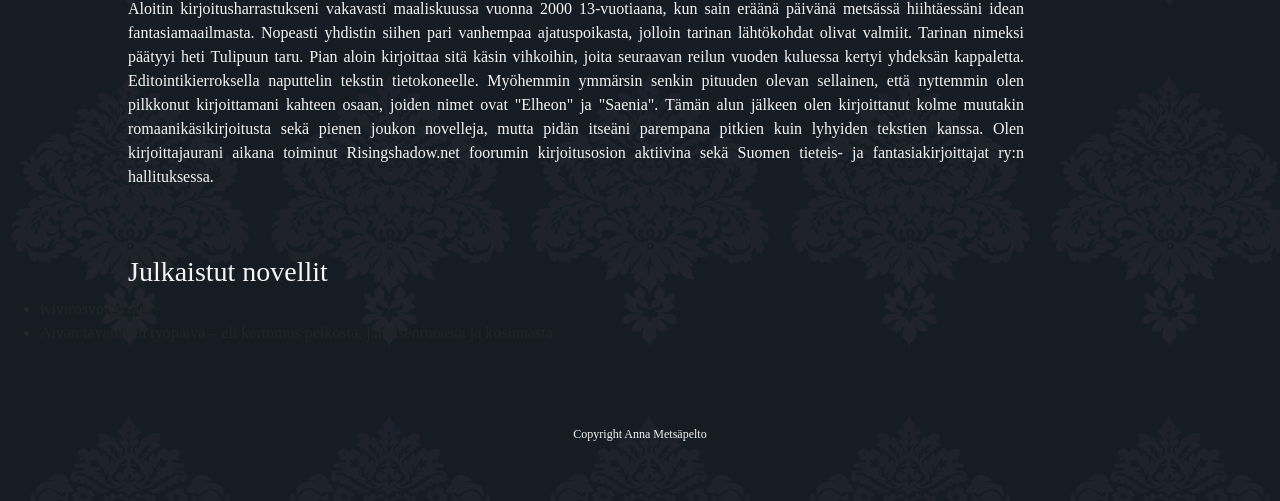
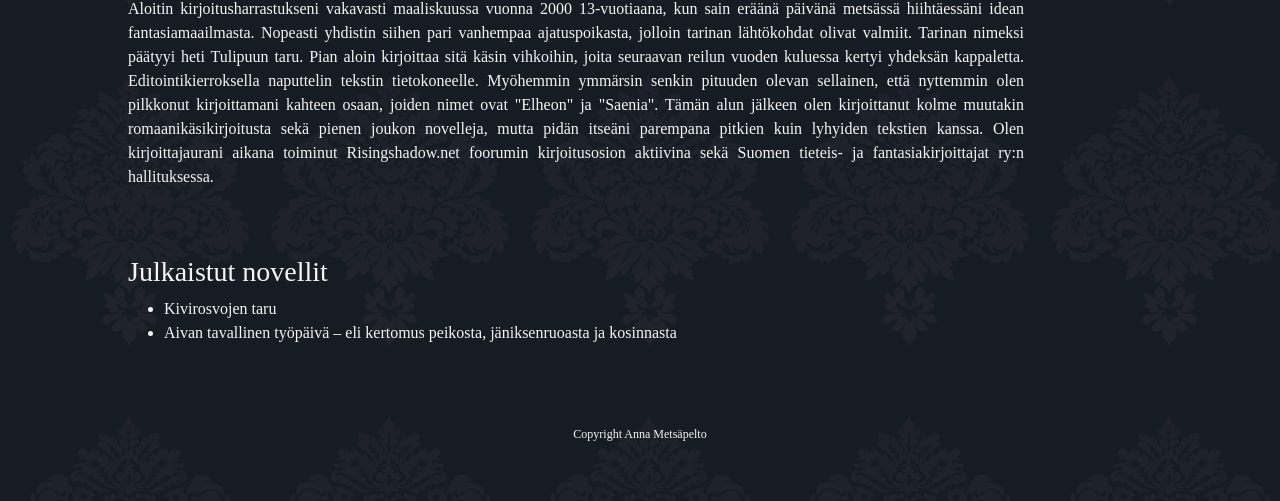
Before and after one commit to annametsapelto/writing, a plain HTML site: page index.html in a window 1280 px wide. Shown: the part 299-800 px from the top of the page. Drawn offline with nearby package versions, Linux system fonts and the light colour scheme.

Commit message:
Change list item color and add margin to them

```diff
--- a/portfoliostyle.css
+++ b/portfoliostyle.css
@@ -25,7 +25,9 @@ h3 {
     margin-left: 10%;
 }
 li {
+    color: whitesmoke;
     font-family: Century, serif;
+    margin-left: 10%;
 }
 .kuva {
     margin-left: 10%;
```
